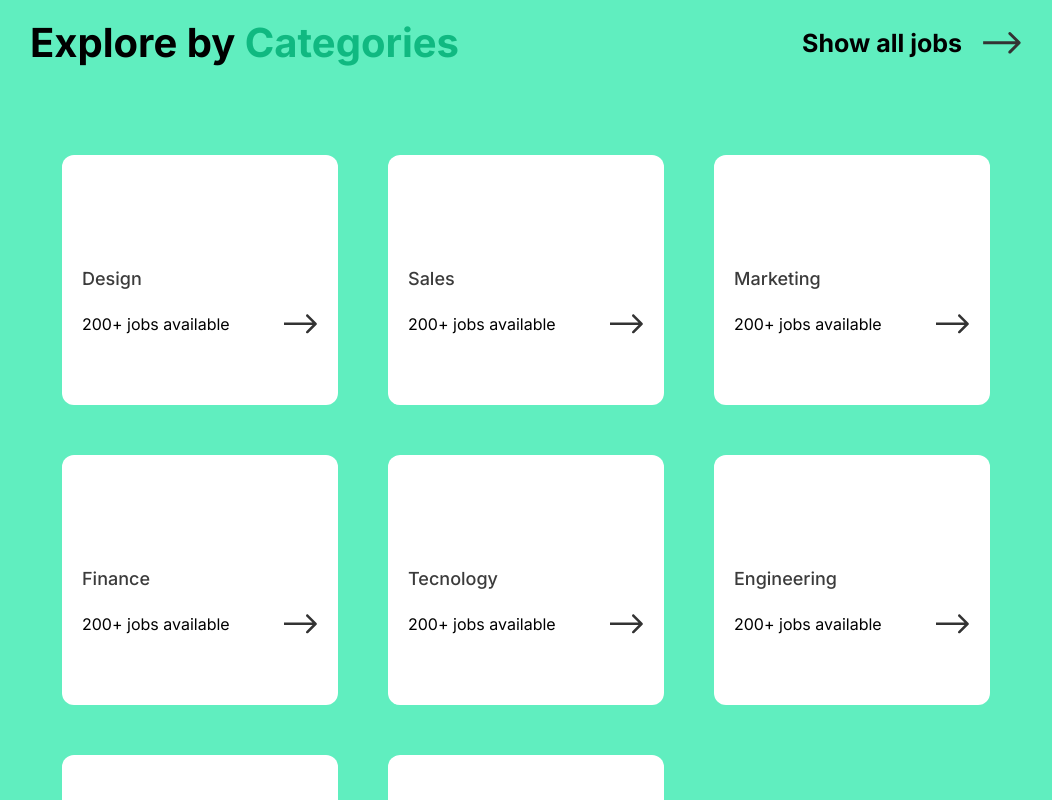
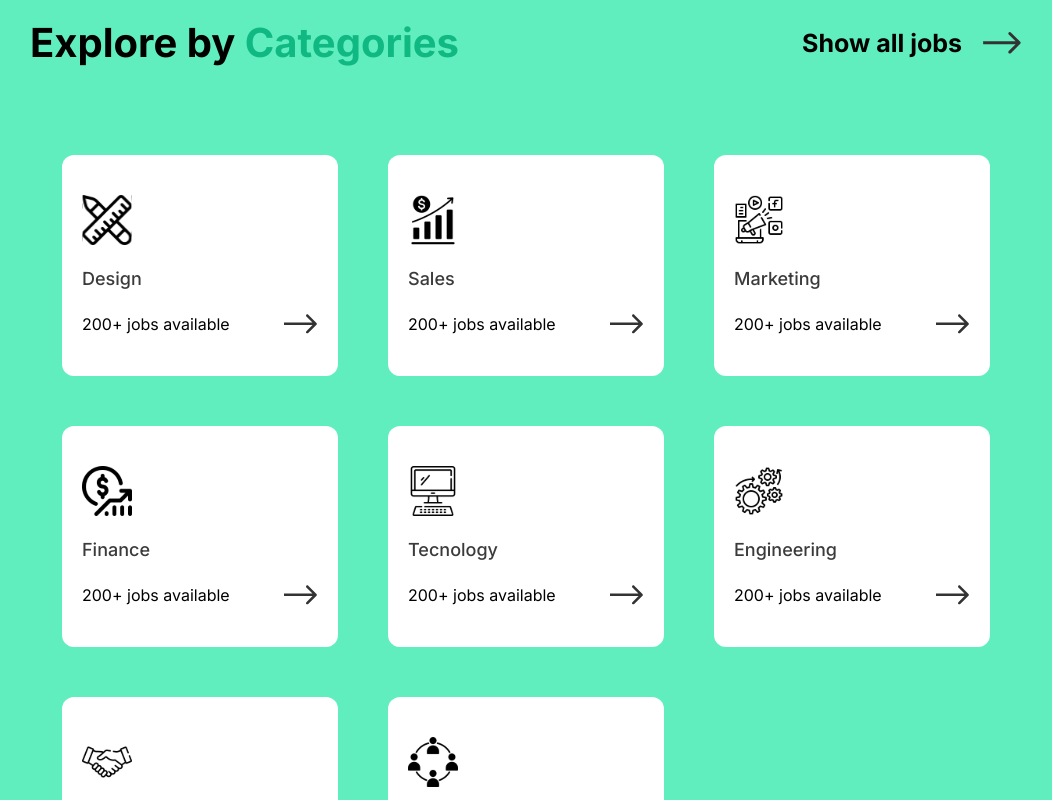
Before and after one commit to PerpetualOgechi/job-portal, a Next.js app: page / in a window 1280 px wide. Shown: the part 720-1520 px from the top of the page, without its empty margins (114-1166 px from the left). Built offline with nearby package versions, Linux system fonts and the light colour scheme.

Commit message:
categories

```diff
--- a/components/miniCategory/MiniCategory.jsx
+++ b/components/miniCategory/MiniCategory.jsx
@@ -4,35 +4,43 @@ const MiniCategory = () => {
     const categories = [
         {
             name: "Design",
-            desc: "200+ jobs available"
+            desc: "200+ jobs available",
+            image: "/design.svg"
         },
         {
             name: "Sales",
-            desc: "200+ jobs available"
+            desc: "200+ jobs available",
+            image: "/sales.svg"
         },
         {
             name: "Marketing",
-            desc: "200+ jobs available"
+            desc: "200+ jobs available",
+            image: "/marketing.svg"
         },
         {
             name: "Finance",
-            desc: "200+ jobs available"
+            desc: "200+ jobs available",
+            image: "/finance.svg"
         },
         {
             name: "Tecnology",
-            desc: "200+ jobs available"
+            desc: "200+ jobs available",
+            image: "/technology.svg"
         },
         {
             name: "Engineering",
-            desc: "200+ jobs available"
+            desc: "200+ jobs available",
+            image: "/engineering.svg"
         },
         {
             name: "Business",
-            desc: "200+ jobs available"
+            desc: "200+ jobs available",
+            image: "/business.svg"
         },
         {
             name: "Human Resource",
-            desc: "200+ jobs available"
+            desc: "200+ jobs available",
+            image: "/resources.svg"
         }
     ]
     return (
@@ -48,7 +56,7 @@ const MiniCategory = () => {
             </div>
 
             <div>
-                <div className='px-8 py-8 pb-36 relative'
+                <div className='px-8 py-8 pb-36 '
                     style={{
                         display: "grid",
                         gridTemplateColumns: "repeat(auto-fit,minmax(250px,1fr))",
@@ -60,10 +68,11 @@ const MiniCategory = () => {
                 >
                     {
                         categories.map((category, index) => {
-                            const { name, desc } = category
+                            const { name, desc, image } = category
                             return (
-                                <div key={index} className='bg-white rounded-xl px-5 py-5  flex flex-col gap-5 justify-center h-[250px]'>
-                                    <h1 className='text-[18px] mt-10 font-medium text-[#3b3b3b]'>{name}</h1>
+                                <div key={index} className='bg-white rounded-xl px-5 py-10 flex flex-col gap-5 justify-center '>
+                                    <img src={image} alt="" className='w-[50px] h-[50px]' />
+                                    <h1 className='text-[18px] font-medium text-[#3b3b3b]'>{name}</h1>
                                     <div className='flex justify-between'>
                                         <p>{desc}</p>
                                         <img src="Arrow 1.svg" alt="" className='w-[35px]' />
@@ -72,7 +81,9 @@ const MiniCategory = () => {
                             )
                         })
                     }
-                    <div className='bg-white w-full justify-between items-center rounded-md absolute  py-10 pl-10  bottom-[-100px] sb:flex pr-36'>
+
+                </div>
+                <div className='bg-white w-full justify-between items-center rounded-md  py-10 pl-10  md:flex pr-36'>
                     <div>
                         <h1 className='font-medium text-center text-[30px] sb:text-[44px]'>Get <span className='text-[#10B981]'>Job Alart</span> ?</h1>
                     </div>
@@ -89,7 +100,6 @@ const MiniCategory = () => {
                 </div>
             </div>
         </div>
-        </div>
     )
 }
 
```
Also changed, not shown: public/resources.svg (added). Lines whose indentation alone changed are shown as unchanged.
